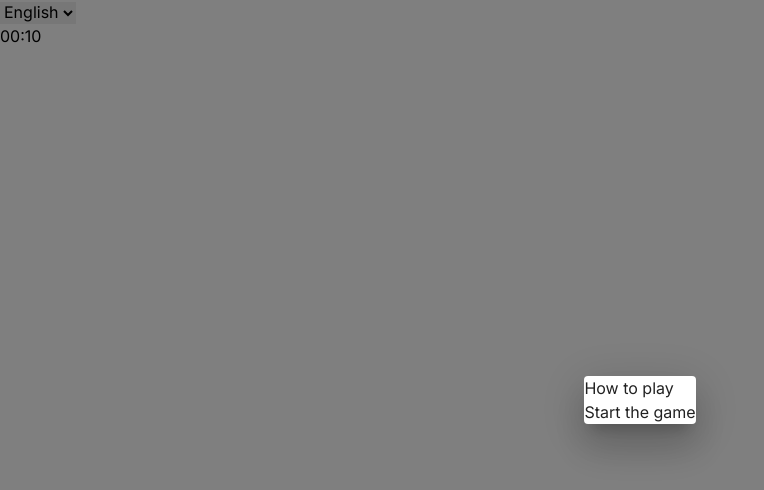
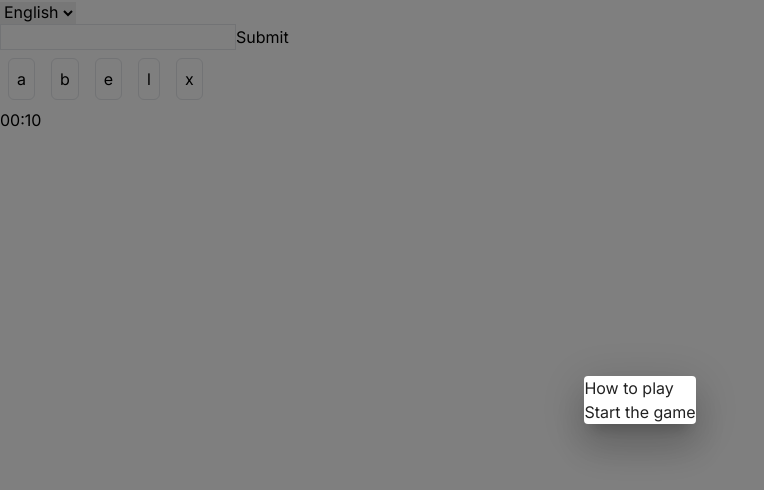
Before and after one commit to furkankaraagc/spelling-bee, a Next.js app: page /en in a window 1280 px wide. Shown: the top 490 px of the page, without its empty margins (0-764 px from the left). Built offline with nearby package versions, Linux system fonts and the light colour scheme.

Commit message:
add word input and letter buttons

```diff
--- a/package.json
+++ b/package.json
@@ -15,7 +15,8 @@
     "next": "14.2.3",
     "next-intl": "^3.13.0",
     "react": "^18",
-    "react-dom": "^18"
+    "react-dom": "^18",
+    "react-hot-toast": "^2.4.1"
   },
   "devDependencies": {
     "@types/node": "^20",
--- a/src/app/[locale]/layout.tsx
+++ b/src/app/[locale]/layout.tsx
@@ -1,6 +1,7 @@
 import {LocalSwitcher} from '@/components/LocalSwitcher';
 import type {Metadata} from 'next';
 import {Inter} from 'next/font/google';
+import {Toaster} from 'react-hot-toast';
 import './globals.css';
 
 const inter = Inter({subsets: ['latin']});
@@ -22,6 +23,7 @@ export default function RootLayout({
   return (
     <html lang={locale}>
       <body className={inter.className}>
+        <Toaster />
         <LocalSwitcher />
 
         {children}
--- a/src/app/[locale]/page.tsx
+++ b/src/app/[locale]/page.tsx
@@ -11,7 +11,7 @@ export default async function Home() {
 
   return (
     <main>
-      <Wrapper />
+      <Wrapper selectedLetters={selectedLetters} />
       {/* <h1>{t('title')}</h1> */}
     </main>
   );
--- a/src/components/TimerDisplay.tsx
+++ b/src/components/TimerDisplay.tsx
@@ -1,8 +1,72 @@
 'use client';
 
-const TimerDisplay = ({calculateTime, currentTime}) => {
+import {useRef, useState} from 'react';
+import toast from 'react-hot-toast';
+
+interface Props {
+  calculateTime: (time: number) => string;
+  currentTime: number;
+  selectedLetters: {
+    letters: string[];
+    words: string[];
+    id: number;
+  };
+}
+const TimerDisplay = ({calculateTime, currentTime, selectedLetters}: Props) => {
+  const [inputValue, setInputValue] = useState('');
+  const [score, setScore] = useState(0);
+  const inputRef = useRef<HTMLInputElement>(null);
+
+  const onSubmitHandler = (e: React.FormEvent<HTMLFormElement>) => {
+    e.preventDefault();
+    if (inputValue.length < 4) {
+      toast.error('Word must be at least 4 characters long', {duration: 1000});
+      return;
+    }
+    if (selectedLetters.words.includes(inputValue)) {
+      toast.success('Correct', {duration: 1000});
+    } else {
+      toast.error('Incorrect', {duration: 1000});
+    }
+    inputRef.current?.focus();
+    setInputValue('');
+  };
+  const onChangeHandler = (e: React.ChangeEvent<HTMLInputElement>) => {
+    let value = e.target.value;
+    value.trim();
+    console.log(value);
+    setInputValue(value);
+  };
+  const onClickHandler = (e: React.MouseEvent<HTMLButtonElement>) => {
+    console.log(e.currentTarget);
+    setInputValue(inputValue + e.currentTarget.textContent);
+    inputRef.current?.focus();
+  };
   return (
     <div>
+      <form onSubmit={onSubmitHandler}>
+        <input
+          autoFocus
+          ref={inputRef}
+          value={inputValue}
+          className='border'
+          onChange={onChangeHandler}
+          type='text'
+        />
+        <button type='submit'>Submit</button>
+      </form>
+      <div>
+        {selectedLetters.letters.map((letter, index) => (
+          <button
+            className='border rounded-md p-2 m-2'
+            onClick={onClickHandler}
+            key={index}
+          >
+            {letter}
+          </button>
+        ))}
+      </div>
+
       <h1>{calculateTime(currentTime)}</h1>
     </div>
   );
--- a/src/components/Wrapper.tsx
+++ b/src/components/Wrapper.tsx
@@ -3,13 +3,21 @@ import useTimer from '@/hooks/useTimer';
 import HowToPlay from './HowToPlay';
 import TimerDisplay from './TimerDisplay';
 
-const Wrapper = () => {
+interface Props {
+  selectedLetters: string[];
+}
+const Wrapper = ({selectedLetters}: Props) => {
   const {startTimer, currentTime, calculateTime} = useTimer();
-
+  console.log(selectedLetters);
   return (
     <main>
       <HowToPlay startTimer={startTimer} />
-      <TimerDisplay calculateTime={calculateTime} currentTime={currentTime} />
+      <TimerDisplay
+        calculateTime={calculateTime}
+        currentTime={currentTime}
+        selectedLetters={selectedLetters}
+      />
+
       {/* <h1>{t('title')}</h1> */}
     </main>
   );
--- a/src/hooks/useTimer.tsx
+++ b/src/hooks/useTimer.tsx
@@ -27,6 +27,7 @@ const useTimer = () => {
     const seconds0 = seconds < 10 ? `0${seconds}` : seconds;
     return `${minutes0}:${seconds0}`;
   };
+
   return {currentTime, isGameStarted, startTimer, calculateTime};
 };
 export default useTimer;
--- a/src/mock/data.json
+++ b/src/mock/data.json
@@ -1,3 +1,14 @@
 {
-  "data": [{"abcdef": ["abel", "bale"]}, {"abcdefg": ["ssad", "asdasd"]}]
+  "data": [
+    {
+      "words": ["abel", "bale"],
+      "letters": ["a", "b", "e", "l", "x"],
+      "id": 1
+    },
+    {
+      "words": ["xtasd", "bale"],
+      "letters": ["x", "y", "e", "l"],
+      "id": 2
+    }
+  ]
 }
```
Also changed, not shown: 1 other file (tests, documents, lock files or other folders).
